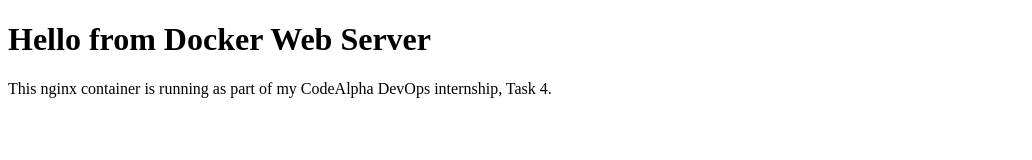
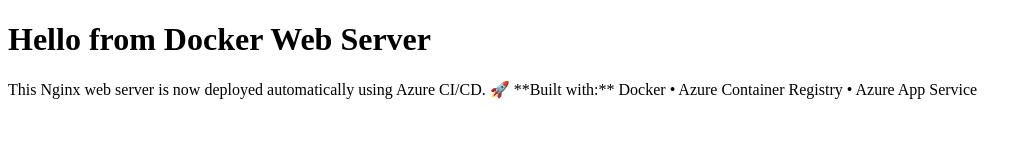
Before and after one commit to Akinloyedee/azure-cicd-pipeline, a plain HTML site: page index.html in a window 1280 px wide. Shown: the whole page, without its empty margins (0-1032 px from the left). Drawn offline with Linux system fonts and the light colour scheme.

Commit message:
update page for Azure CI/CD deployment

```diff
--- a/index.html
+++ b/index.html
@@ -5,6 +5,9 @@
 </head>
 <body>
   <h1>Hello from Docker  Web Server</h1>
-  <p>This nginx container is running as part of my CodeAlpha DevOps internship, Task 4.</p>
+  <p>This Nginx web server is now deployed automatically using Azure CI/CD. 🚀
+
+**Built with:** Docker • Azure Container Registry • Azure App Service
+</p>
 </body>
 </html>
```
